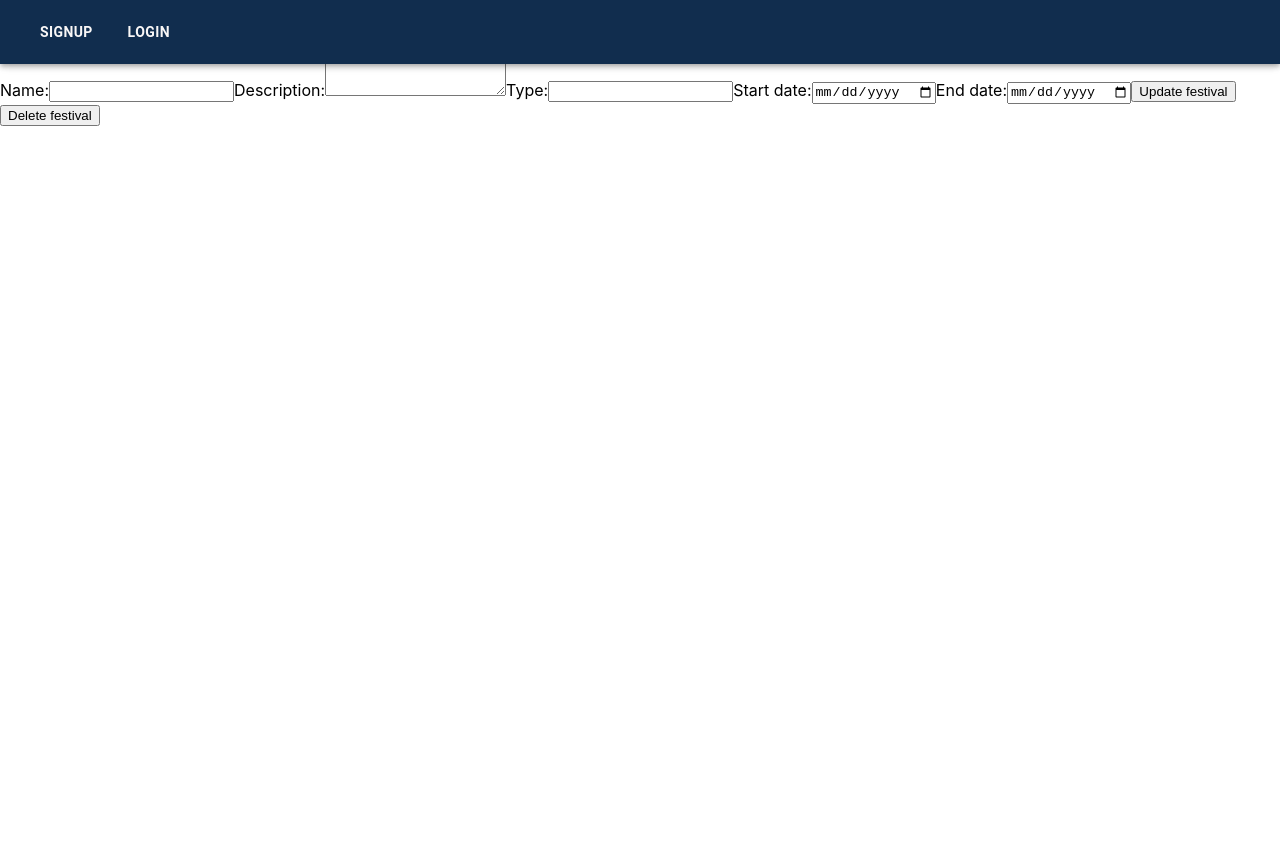
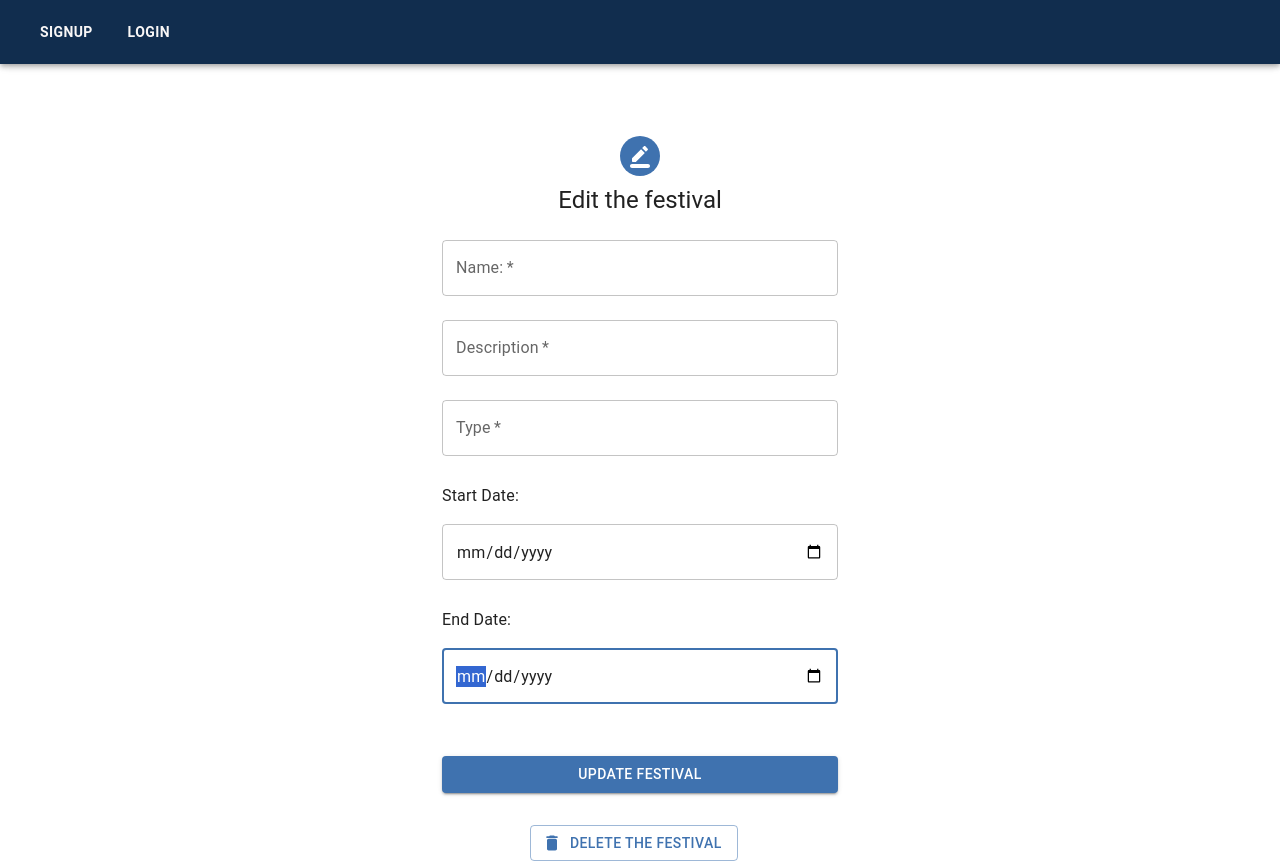
Before and after one commit to ci6803/wobbly-client, a React (Create React App) app: page /festival/edit/1 in a window 1280 px wide. Before the commit the page ends 800 px from the top, so only its background shows below. Built offline with nearby package versions, Linux system fonts and the light colour scheme; no server answers.

Commit message:
edit festival page styling

```diff
--- a/src/App.css
+++ b/src/App.css
@@ -3,6 +3,7 @@
   margin-top: 11rem;
 }
 
-.AddFestival {
+.AddFestival,
+.EditFestivalPage {
   margin-top: 8rem;
 }
--- a/src/components/AddFestival/AddFestival.js
+++ b/src/components/AddFestival/AddFestival.js
@@ -8,11 +8,12 @@ import Button from "@mui/material/Button";
 import CssBaseline from "@mui/material/CssBaseline";
 import TextField from "@mui/material/TextField";
 import Box from "@mui/material/Box";
-import LockOutlinedIcon from "@mui/icons-material/LockOutlined";
 import Typography from "@mui/material/Typography";
 import Container from "@mui/material/Container";
+import IconButton from "@mui/material/IconButton";
 import { createTheme, ThemeProvider } from "@mui/material/styles";
 import PostAddRoundedIcon from "@mui/icons-material/PostAddRounded";
+import CameraAltIcon from "@mui/icons-material/CameraAlt";
 const API_URL = "http://localhost:5005";
 
 const theme = createTheme({
@@ -171,13 +172,34 @@ function AddFestival() {
                 onChange={handleChange}
               />
               <br></br>
-              <label>Image: </label>
-              <input type="file" onChange={(e) => handleFileUpload(e)} />
+              {/* <label>Image: </label>
+              <input type="file" onChange={(e) => handleFileUpload(e)} /> */}
+
+              <Button variant="outlined" component="label">
+                upload Image
+                <input
+                  hidden
+                  accept="image/*"
+                  multiple
+                  type="file"
+                  onChange={(e) => handleFileUpload(e)}
+                />
+              </Button>
+              <IconButton
+                color="primary"
+                aria-label="upload picture"
+                component="label"
+              >
+                <input hidden accept="image/*" type="file" />
+                <CameraAltIcon />
+              </IconButton>
+
               <br></br>
               <br></br>
 
               <Button
                 type="submit"
+                size="small"
                 fullWidth
                 variant="contained"
                 sx={{ mt: 3, mb: 2 }}
--- a/src/pages/EditFestivalPage.js
+++ b/src/pages/EditFestivalPage.js
@@ -1,7 +1,35 @@
 import { useState, useEffect } from "react";
 import { useParams, useNavigate } from "react-router-dom";
 import axios from "axios";
+import "../App.css";
+import Avatar from "@mui/material/Avatar";
+import Button from "@mui/material/Button";
+import CssBaseline from "@mui/material/CssBaseline";
+import TextField from "@mui/material/TextField";
+import Box from "@mui/material/Box";
+import Typography from "@mui/material/Typography";
+import Container from "@mui/material/Container";
+import { createTheme, ThemeProvider } from "@mui/material/styles";
+import BorderColorRoundedIcon from "@mui/icons-material/BorderColorRounded";
+import DeleteRoundedIcon from "@mui/icons-material/DeleteRounded";
 const API_URL = "http://localhost:5005";
+
+const theme = createTheme({
+  palette: {
+    primary: {
+      main: "#3F72AF",
+    },
+    secondary: {
+      main: "#DBE2EF",
+    },
+    info: {
+      main: "#112D4E",
+    },
+    success: {
+      main: "#F9F7F7",
+    },
+  },
+});
 
 function EditFestivalPage(props) {
   const [name, setName] = useState("");
@@ -18,7 +46,9 @@ function EditFestivalPage(props) {
     const storedToken = localStorage.getItem("authToken");
 
     axios
-      .get(`${API_URL}/api/festival/${festivalId}`, { headers: { Authorization: `Bearer ${storedToken}` } })
+      .get(`${API_URL}/api/festival/${festivalId}`, {
+        headers: { Authorization: `Bearer ${storedToken}` },
+      })
       .then((response) => {
         const oneFestival = response.data;
         setName(oneFestival.name);
@@ -37,7 +67,9 @@ function EditFestivalPage(props) {
     const storedToken = localStorage.getItem("authToken");
 
     axios
-      .put(`${API_URL}/api/festival/${festivalId}`, requestBody,  { headers: { Authorization: `Bearer ${storedToken}` } })
+      .put(`${API_URL}/api/festival/${festivalId}`, requestBody, {
+        headers: { Authorization: `Bearer ${storedToken}` },
+      })
       .then((response) => {
         navigate(`/festival/${festivalId}`);
       });
@@ -46,7 +78,9 @@ function EditFestivalPage(props) {
   const deleteFestival = () => {
     const storedToken = localStorage.getItem("authToken");
     axios
-      .delete(`${API_URL}/api/festival/${festivalId}`,  { headers: { Authorization: `Bearer ${storedToken}` } })
+      .delete(`${API_URL}/api/festival/${festivalId}`, {
+        headers: { Authorization: `Bearer ${storedToken}` },
+      })
       .then(() => {
         navigate("/festival");
       })
@@ -54,54 +88,133 @@ function EditFestivalPage(props) {
   };
 
   return (
+    <ThemeProvider theme={theme}>
       <div className="EditFestivalPage">
-      <h3>Edit the festival</h3>
+        <Container component="main" maxWidth="xs">
+          <CssBaseline />
+          <Box
+            sx={{
+              marginTop: 8,
+              display: "flex",
+              flexDirection: "column",
+              alignItems: "center",
+            }}
+          >
+            <Avatar sx={{ m: 1, bgcolor: "primary.main" }}>
+              <BorderColorRoundedIcon />
+            </Avatar>
+            <Typography component="h1" variant="h5">
+              Edit the festival
+            </Typography>
 
-      <form onSubmit={handleFormSubmit}>
-        <label>Name:</label>
-        <input
-          type="text"
+            <Box
+              component="form"
+              onSubmit={handleFormSubmit}
+              noValidate
+              sx={{ mt: 1 }}
+            >
+              <TextField
+                margin="normal"
+                required
+                fullWidth
+                id="name"
+                type="name"
+                label="Name:"
                 name="name"
                 value={name}
+                autoComplete="name"
+                autoFocus
                 onChange={(e) => setName(e.target.value)}
               />
 
-        <label>Description:</label>
-        <textarea
+              <TextField
+                margin="normal"
+                required
+                fullWidth
+                id="description"
+                type="description"
+                label="Description"
                 name="description"
                 value={description}
+                autoComplete="description"
+                autoFocus
                 onChange={(e) => setDescription(e.target.value)}
               />
-
-        <label>Type:</label>
-        <input
-          type="text"
+              <TextField
+                margin="normal"
+                required
+                fullWidth
+                id="type"
+                type="type"
+                label="Type"
                 name="type"
                 value={type}
+                autoComplete="type"
+                autoFocus
                 onChange={(e) => setType(e.target.value)}
               />
-
-        <label>Start date:</label>
-        <input
+              <br></br>
+              <label>Start Date:</label>
+              <TextField
+                margin="normal"
+                required
+                fullWidth
+                id="startDate"
                 type="date"
                 name="startDate"
                 value={startDate}
+                autoComplete="startDate"
+                autoFocus
                 onChange={(e) => setStartDate(e.target.value)}
               />
-
-        <label>End date:</label>
-        <input
+              <br></br>
+              <label>End Date:</label>
+              <TextField
+                margin="normal"
+                required
+                fullWidth
+                id="endDate"
                 type="date"
                 name="endDate"
                 value={endDate}
+                autoComplete="endDate"
+                autoFocus
                 onChange={(e) => setEndDate(e.target.value)}
               />
+              <br></br>
 
-        <button type="submit">Update festival</button>
-      </form>
+              <Button
+                type="submit"
+                fullWidth
+                variant="contained"
+                sx={{ mt: 3, mb: 2 }}
+              >
+                Update festival
+              </Button>
 
-      <button onClick={deleteFestival}>Delete festival</button>
+              {/* <Button
+                onClick={deleteFestival}
+                fullWidth
+                variant="outlined"
+                sx={{ mt: 3, mb: 2 }}
+              >
+                Delete festival
+              </Button> */}
+              <Button
+                variant="outlined"
+                onClick={deleteFestival}
+                sx={{ ml: 11, mt: 2 }}
+                startIcon={<DeleteRoundedIcon />}
+              >
+                Delete the festival
+              </Button>
+
+              {/* <button onClick={deleteFestival}>Delete festival</button> */}
+            </Box>
+          </Box>
+        </Container>
       </div>
+    </ThemeProvider>
   );
 }
 
```
Lines whose indentation alone changed are shown as unchanged.
